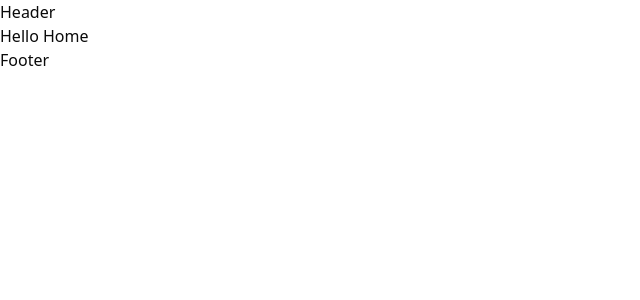
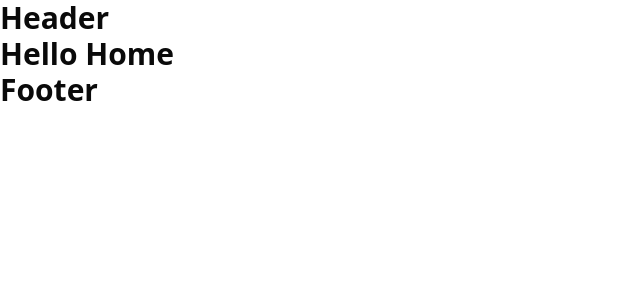
Before and after one commit to developer-mohitsoni/Master-TanstackQuery, a React (Vite) app: page / in a window 1280 px wide. Shown: the top 300 px of the page, without its empty margins (0-640 px from the left). Built offline with nearby package versions, Linux system fonts and the light colour scheme.

Commit message:
Update components to use h1 tags for improved semantics and styling

```diff
--- a/src/components/Footer.tsx
+++ b/src/components/Footer.tsx
@@ -1,5 +1,5 @@
 const Footer = () => {
-  return <div>Footer</div>;
+  return <h1 className="text-3xl font-bold">Footer</h1>;
 };
 
 export default Footer;
--- a/src/components/Header.tsx
+++ b/src/components/Header.tsx
@@ -1,5 +1,5 @@
 const Header = () => {
-  return <div>Header</div>;
+  return <h1 className="text-3xl font-bold">Header</h1>;
 };
 
 export default Header;
--- a/src/components/pages/FetchOld.tsx
+++ b/src/components/pages/FetchOld.tsx
@@ -1,5 +1,5 @@
 const FetchOld = () => {
-  return <div>FetchOld</div>;
+  return <h1 className="text-3xl font-bold">FetchOld</h1>;
 };
 
 export default FetchOld;
--- a/src/components/pages/FetchRQ.tsx
+++ b/src/components/pages/FetchRQ.tsx
@@ -1,5 +1,5 @@
 const FetchRQ = () => {
-  return <div>FetchRQ</div>;
+  return <h1 className="text-3xl font-bold">FetchRQ</h1>;
 };
 
 export default FetchRQ;
--- a/src/components/pages/Home.tsx
+++ b/src/components/pages/Home.tsx
@@ -1,5 +1,5 @@
 const Home = () => {
-  return <div>Hello Home</div>;
+  return <h1 className="text-3xl font-bold">Hello Home</h1>;
 };
 
 export default Home;
```
